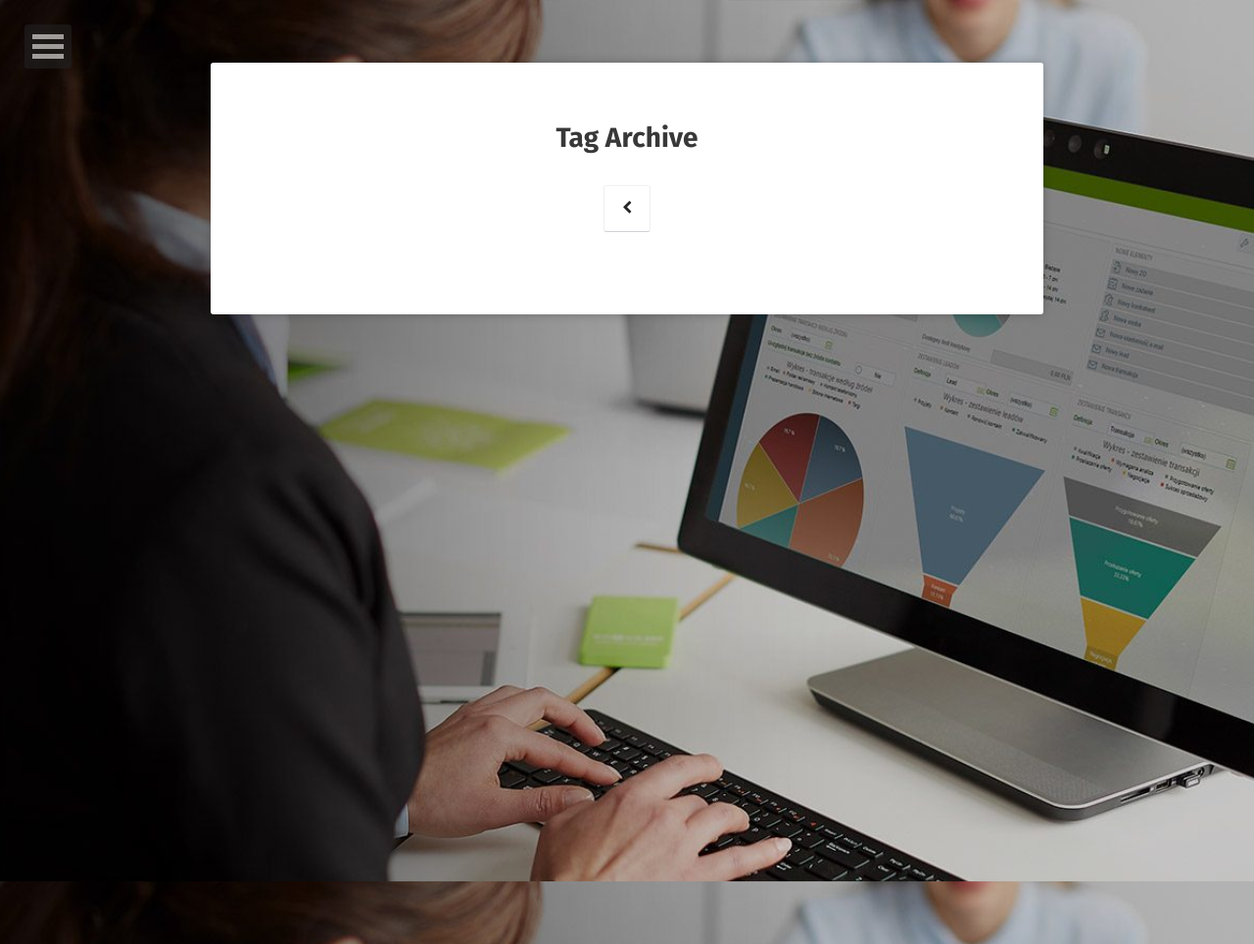
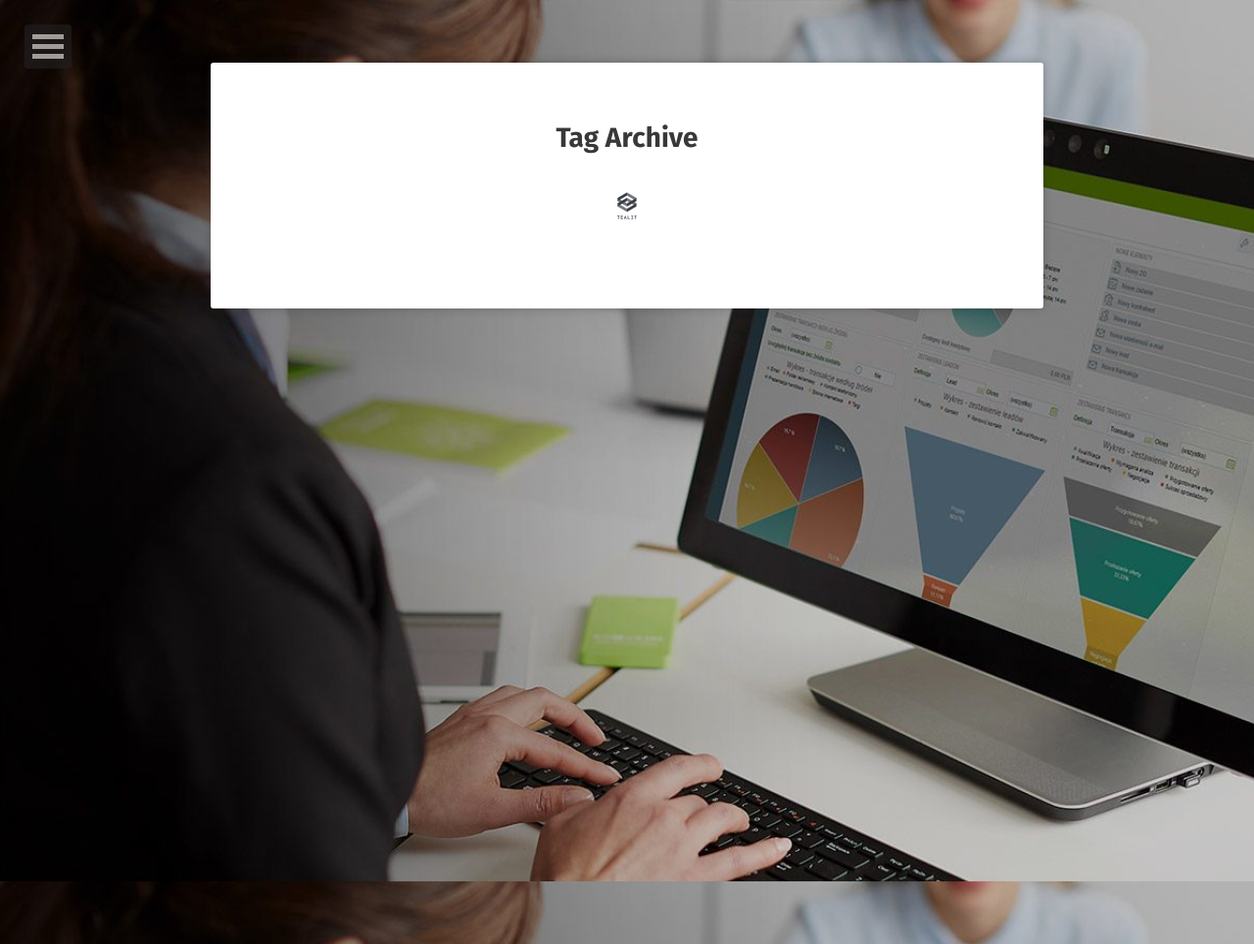
Before and after one commit to Avyse/avyse.github.io, a Jekyll site: the page built from tags/index.html, in a window 1280 px wide. Shown: the whole page at 98% size. Built offline with Jekyll 4.4.1, drawn with Linux system fonts in a browser that asks for light colours; some web fonts are replaced.

Commit message:
Btn replace

```diff
--- a/_layouts/page.html
+++ b/_layouts/page.html
@@ -17,8 +17,8 @@ layout: compress
             <div class="content">
                 <div class="post-title {% if page.feature %} feature {% endif %}">
                     <h1>{{ page.title }}</h1>
-                    <a class="btn zoombtn" href="{{site.url}}">
-                        <i class="fa fa-chevron-left"></i>
+                    <a href="{{site.url}}">
+                      <img src="../assets/img/logo-small.png">
                     </a>
                 </div>
                 {{ content }}
```
Also changed, not shown: Gemfile.lock (added).
